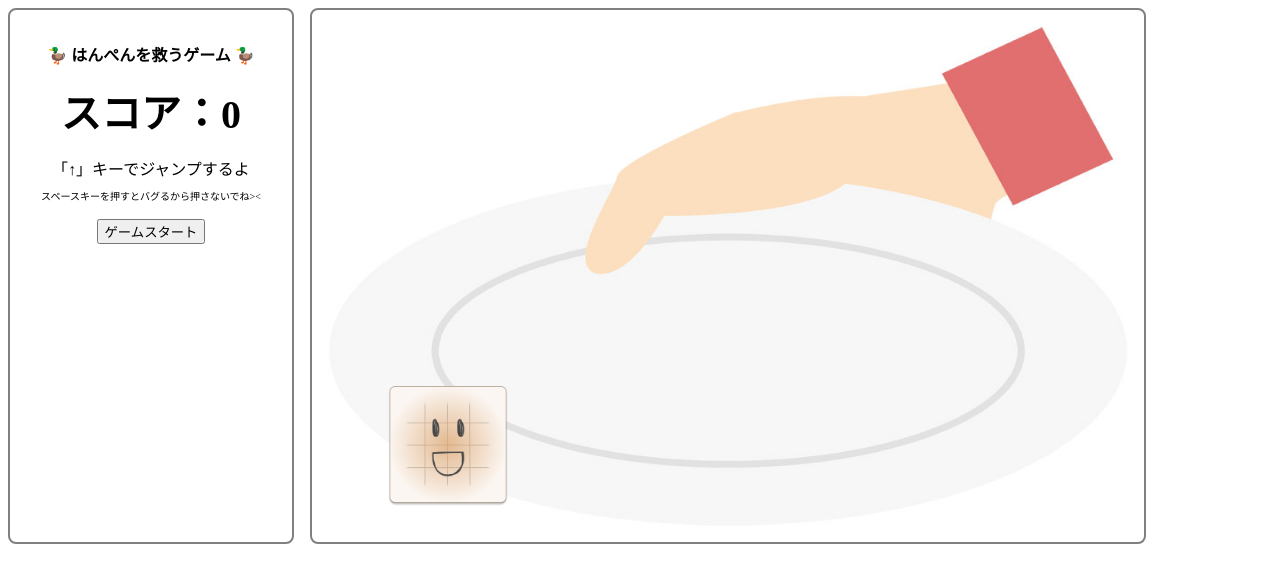
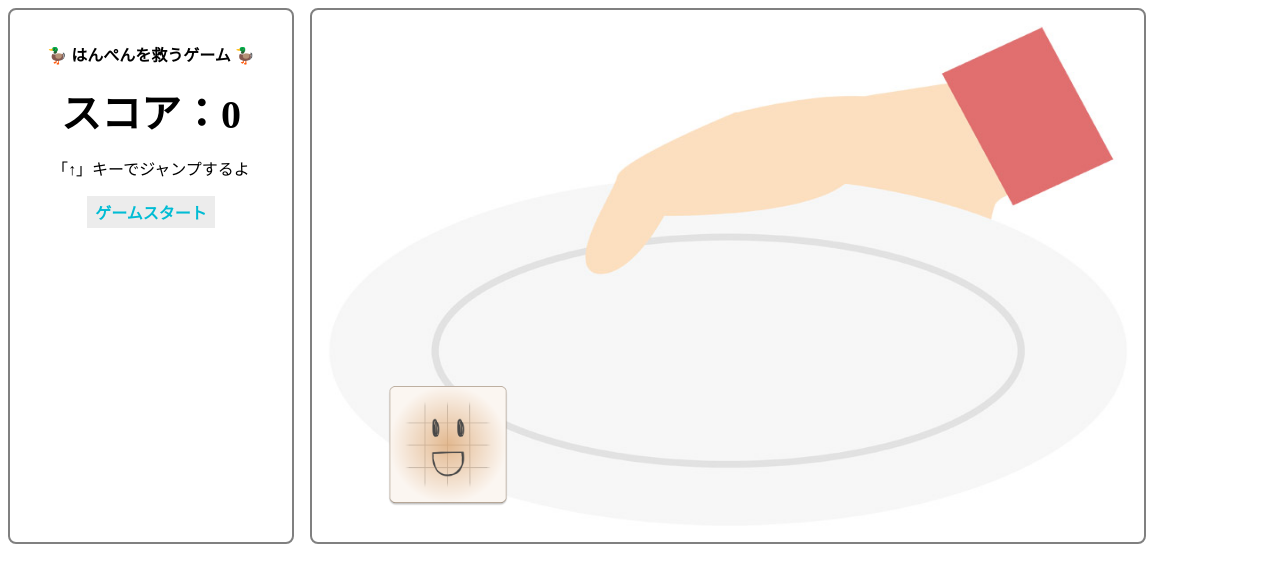
Before and after one commit to minako-ph/jumpping_hampen, a PHP site: page / in a window 1280 px wide. Shown: the top 583 px of the page. Run offline with PHP 8.4, Linux system fonts and the light colour scheme.

Commit message:
連打やキーによる誤作動を防止

```diff
--- a/index.html
+++ b/index.html
@@ -10,8 +10,7 @@
                 <p class="jumpingHampen__title">🦆 はんぺんを救うゲーム 🦆</p>
                 <p id="scoreText" class="jumpingHampen__scoreText">スコア：0</p>
                 <p class="jumpingHampen__desc">「↑」キーでジャンプするよ</p>
-                <p class="jumpingHampen__note">スペースキーを押すとバグるから押さないでね><</p>
-                <button type="button" id="gameStart" class="jumpingHampen__btn">ゲームスタート</button>
+                <p id="gameStart" class="jumpingHampen__btn">ゲームスタート</p>
             </div>
             <canvas id="gameScreen" class="jumpingHampen__gameScreen" width="800" height="500"></canvas>
         </div>
--- a/index.js
+++ b/index.js
@@ -86,12 +86,17 @@ function gameLoop(timestamp){
     //ゲーム状態がfalseだったらゲームをストップ
     if(!gamestate) {
         ctx.fillText("うわああああああああ",70,250);  //スコアの更新
+        startBtn.classList.remove("is-disable");
         return;
      }
     requestAnimationFrame(gameLoop);
 }
 
-document.getElementById("gameStart").onclick = function() {
+const startBtn = document.getElementById("gameStart");
+
+startBtn.onclick = function() {
+    startBtn.classList.add("is-disable");
+
     gamestate = true; //もしfalseならゲーム描写が止まるようにする
     score = 0;
     fork = [];
--- a/style.css
+++ b/style.css
@@ -23,11 +23,23 @@ p {
   font-weight: bold; }
 .jumpingHampen__desc {
   margin-top: 16px; }
-.jumpingHampen__note {
-  font-size: 10px;
-  margin-top: 8px; }
 .jumpingHampen__btn {
-  margin-top: 16px; }
+  margin-top: 16px;
+  position: relative;
+  display: inline-block;
+  font-weight: bold;
+  padding: 0.25em 0.5em;
+  text-decoration: none;
+  color: #00BCD4;
+  background: #ECECEC;
+  transition: .4s; }
+  .jumpingHampen__btn:hover {
+    background: #00bcd4;
+    color: white;
+    cursor: hand; }
+  .jumpingHampen__btn.is-disable {
+    pointer-events: none;
+    color: grey; }
 .jumpingHampen__itemImage {
   display: none; }
 
--- a/style.scss
+++ b/style.scss
@@ -39,13 +39,27 @@ p {
     margin-top: 16px;
   }
 
-  &__note {
-    font-size: 10px;
-    margin-top: 8px;
-  }
-
   &__btn {
     margin-top: 16px;
+    position: relative;
+    display: inline-block;
+    font-weight: bold;
+    padding: 0.25em 0.5em;
+    text-decoration: none;
+    color: #00BCD4;
+    background: #ECECEC;
+    transition: .4s;
+
+    &:hover {
+      background: #00bcd4;
+      color: white;
+      cursor: hand;
+    }
+
+    &.is-disable {
+      pointer-events: none;
+      color: grey;
+    }
   }
 
   &__itemImage {
```
Also changed, not shown: 1 other file.
